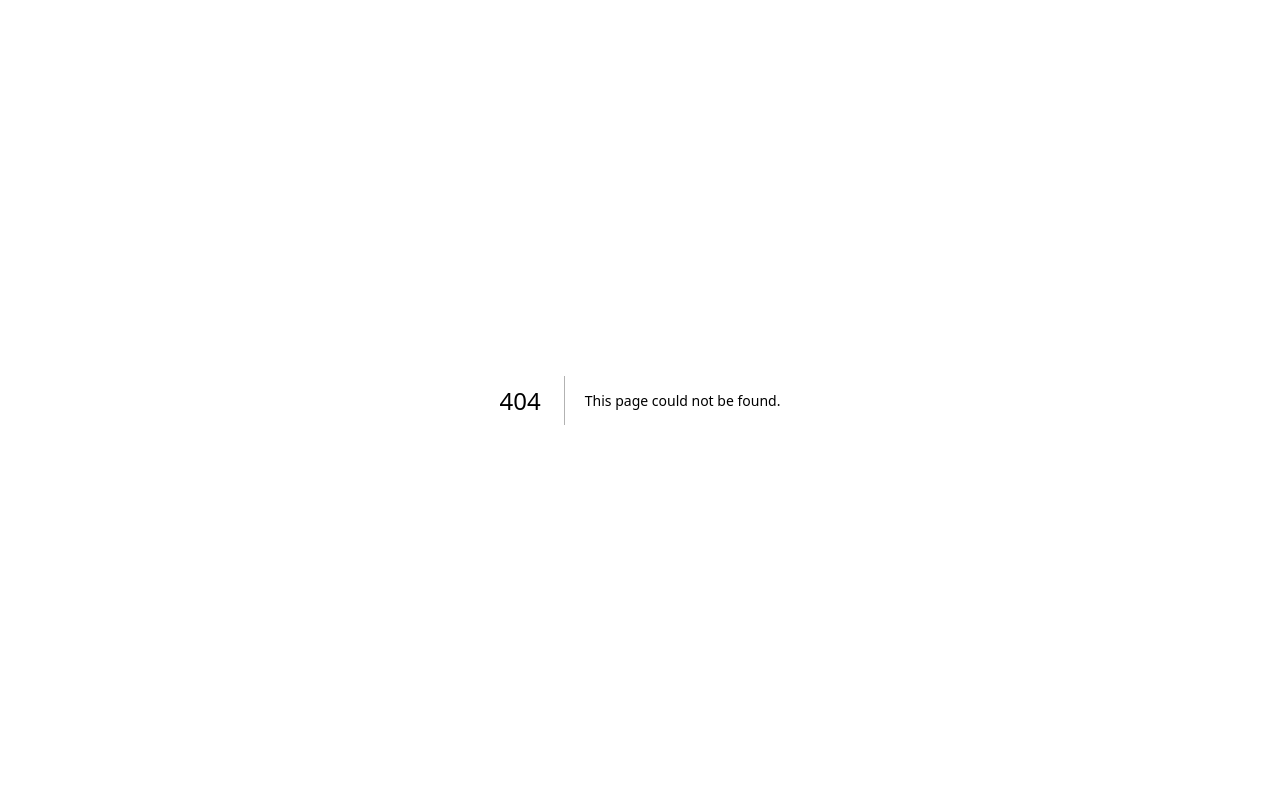
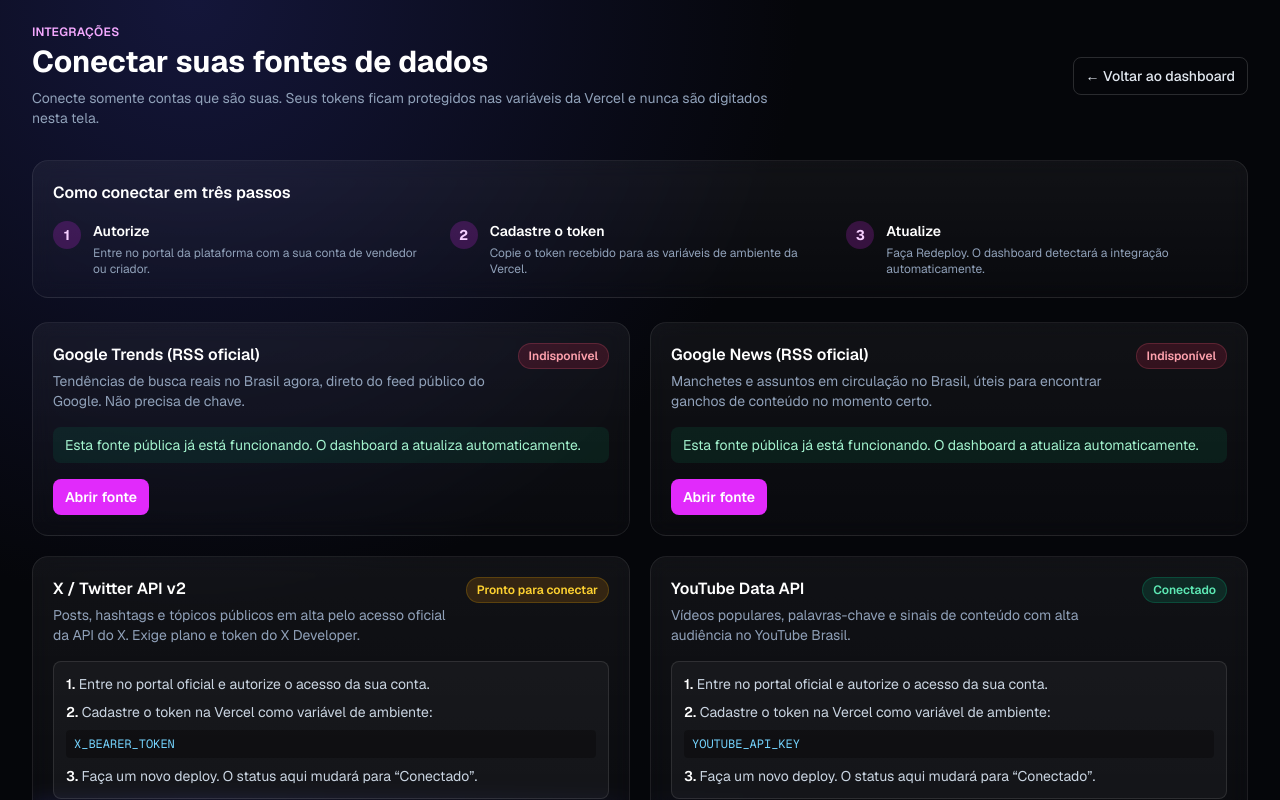
Before and after one commit to egnear/selltrend-dash, a Next.js app: page /conexoes in a window 1280 px wide. Before the commit this address had no page. Shown: the top 800 px of the page. Built offline with nearby package versions, Linux system fonts and the light colour scheme; no server answers.

Commit message:
Add integrations onboarding page

```diff
--- /dev/null
+++ b/src/app/conexoes/page.tsx
@@ -0,0 +1,120 @@
+"use client";
+
+import Link from "next/link";
+import { useEffect, useState } from "react";
+import type { DataSourceInfo, DashboardSummary } from "@/lib/types";
+
+const STATUS = {
+  ao_vivo: { label: "Conectado", className: "text-emerald-300 bg-emerald-500/15 border-emerald-400/20" },
+  aguardando_credenciais: { label: "Pronto para conectar", className: "text-amber-300 bg-amber-500/15 border-amber-400/20" },
+  indisponivel: { label: "Indisponível", className: "text-rose-300 bg-rose-500/15 border-rose-400/20" },
+} as const;
+
+function ProviderCard({ source }: { source: DataSourceInfo }) {
+  const status = STATUS[source.status];
+  const noSetupNeeded = source.envVar.startsWith("—");
+
+  return (
+    <article className="glass-card rounded-2xl p-5 flex flex-col gap-4">
+      <div className="flex items-start justify-between gap-3">
+        <div>
+          <h2 className="font-semibold text-white">{source.label}</h2>
+          <p className="text-sm text-slate-400 mt-1">{source.description}</p>
+        </div>
+        <span className={`shrink-0 border rounded-full px-2.5 py-1 text-xs font-semibold ${status.className}`}>
+          {status.label}
+        </span>
+      </div>
+
+      {noSetupNeeded ? (
+        <p className="rounded-lg bg-emerald-500/10 px-3 py-2 text-sm text-emerald-200">
+          Esta fonte pública já está funcionando. O dashboard a atualiza automaticamente.
+        </p>
+      ) : (
+        <div className="rounded-lg bg-white/[0.04] border border-white/10 p-3 text-sm text-slate-300 space-y-2">
+          <p>
+            <span className="font-semibold text-white">1.</span> Entre no portal oficial e autorize o acesso da sua conta.
+          </p>
+          <p>
+            <span className="font-semibold text-white">2.</span> Cadastre o token na Vercel como variável de ambiente:
+          </p>
+          <code className="block bg-black/30 rounded px-2 py-1.5 text-xs text-sky-300 break-all">{source.envVar}</code>
+          <p>
+            <span className="font-semibold text-white">3.</span> Faça um novo deploy. O status aqui mudará para “Conectado”.
+          </p>
+        </div>
+      )}
+
+      <div className="flex flex-wrap gap-2 mt-auto">
+        <a
+          href={source.setupUrl}
+          target="_blank"
+          rel="noopener noreferrer"
+          className="rounded-lg bg-fuchsia-500 px-3 py-2 text-sm font-semibold text-white hover:bg-fuchsia-400 transition-colors"
+        >
+          {noSetupNeeded ? "Abrir fonte" : "Entrar no portal oficial"}
+        </a>
+        {!noSetupNeeded ? (
+          <a
+            href="https://vercel.com/egnear/automato/settings/environment-variables"
+            target="_blank"
+            rel="noopener noreferrer"
+            className="rounded-lg border border-white/15 px-3 py-2 text-sm font-medium text-slate-200 hover:bg-white/10 transition-colors"
+          >
+            Abrir variáveis na Vercel
+          </a>
+        ) : null}
+      </div>
+    </article>
+  );
+}
+
+export default function ConexoesPage() {
+  const [sources, setSources] = useState<DataSourceInfo[]>([]);
+  const [loading, setLoading] = useState(true);
+
+  useEffect(() => {
+    fetch("/api/summary?platform=all&period=day&category=all", { cache: "no-store" })
+      .then((response) => response.json())
+      .then((data: DashboardSummary) => setSources(data.dataSources))
+      .finally(() => setLoading(false));
+  }, []);
+
+  return (
+    <main className="flex-1 px-4 md:px-8 py-6 max-w-[1400px] w-full mx-auto">
+      <div className="flex flex-wrap items-center justify-between gap-4 mb-8">
+        <div>
+          <p className="text-xs font-semibold uppercase tracking-wide text-fuchsia-300">Integrações</p>
+          <h1 className="mt-1 text-3xl font-bold text-white">Conectar suas fontes de dados</h1>
+          <p className="mt-2 max-w-3xl text-sm text-slate-400">
+            Conecte somente contas que são suas. Seus tokens ficam protegidos nas variáveis da Vercel e nunca são digitados nesta tela.
+          </p>
+        </div>
+        <Link href="/" className="rounded-lg border border-white/15 px-3 py-2 text-sm font-medium text-slate-200 hover:bg-white/10 transition-colors">
+          ← Voltar ao dashboard
+        </Link>
+      </div>
+
+      <section className="glass-card rounded-2xl p-5 mb-6">
+        <h2 className="font-semibold text-white">Como conectar em três passos</h2>
+        <div className="grid grid-cols-1 md:grid-cols-3 gap-4 mt-4">
+          {[
+            ["1", "Autorize", "Entre no portal da plataforma com a sua conta de vendedor ou criador."],
+            ["2", "Cadastre o token", "Copie o token recebido para as variáveis de ambiente da Vercel."],
+            ["3", "Atualize", "Faça Redeploy. O dashboard detectará a integração automaticamente."],
+          ].map(([number, title, text]) => (
+            <div key={number} className="flex gap-3">
+              <span className="flex h-7 w-7 shrink-0 items-center justify-center rounded-full bg-fuchsia-500/20 text-sm font-bold text-fuchsia-200">{number}</span>
+              <div>
+                <p className="text-sm font-semibold text-white">{title}</p>
+                <p className="text-xs text-slate-400 mt-1">{text}</p>
+              </div>
+            </div>
+          ))}
+        </div>
+      </section>
+
+      {loading ? <p className="text-slate-400">Lendo status das integrações…</p> : <section className="grid grid-cols-1 lg:grid-cols-2 gap-5">{sources.map((source) => <ProviderCard key={source.id} source={source} />)}</section>}
+    </main>
+  );
+}
--- a/src/app/page.tsx
+++ b/src/app/page.tsx
@@ -1,5 +1,6 @@
 "use client";
 
+import Link from "next/link";
 import { useCallback, useEffect, useState } from "react";
 import { FiltersBar } from "@/components/FiltersBar";
 import { KpiCard } from "@/components/KpiCard";
@@ -44,12 +45,17 @@
 
   return (
     <main className="flex-1 px-4 md:px-8 py-6 max-w-[1400px] w-full mx-auto flex flex-col gap-6">
-      <header className="flex flex-col gap-1">
-        <h1 className="text-2xl md:text-3xl font-bold text-white">🚀 SellTrend Dash</h1>
-        <p className="text-sm text-slate-400">
-          Volume de compras + conteúdo pesquisado no TikTok Shop, Shopee e Mercado Livre, com recomendações de venda e
-          produção de conteúdo em tempo real.
-        </p>
+      <header className="flex flex-wrap items-start justify-between gap-4">
+        <div className="flex flex-col gap-1">
+          <h1 className="text-2xl md:text-3xl font-bold text-white">🚀 SellTrend Dash</h1>
+          <p className="text-sm text-slate-400">
+            Volume de compras + conteúdo pesquisado no TikTok Shop, Shopee e Mercado Livre, com recomendações de venda e
+            produção de conteúdo em tempo real.
+          </p>
+        </div>
+        <Link href="/conexoes" className="rounded-lg border border-fuchsia-400/40 bg-fuchsia-500/10 px-3 py-2 text-sm font-semibold text-fuchsia-200 hover:bg-fuchsia-500/20 transition-colors">
+          Conectar contas →
+        </Link>
       </header>
 
       <FiltersBar
```
